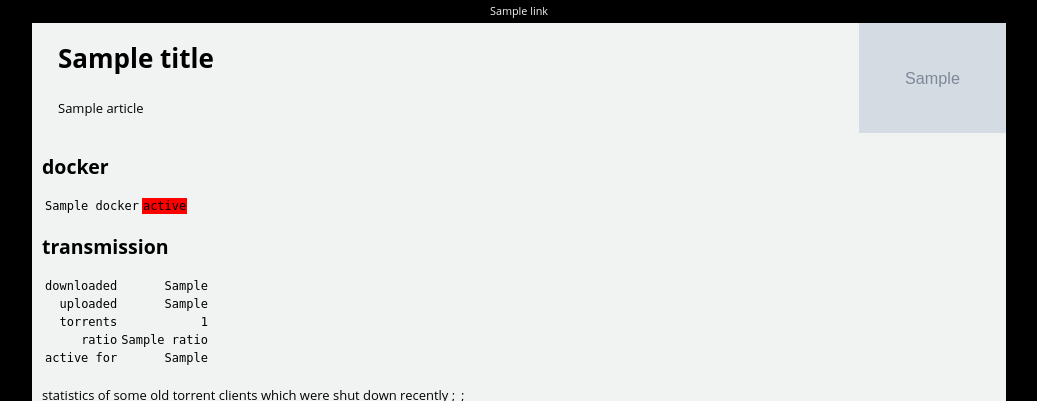
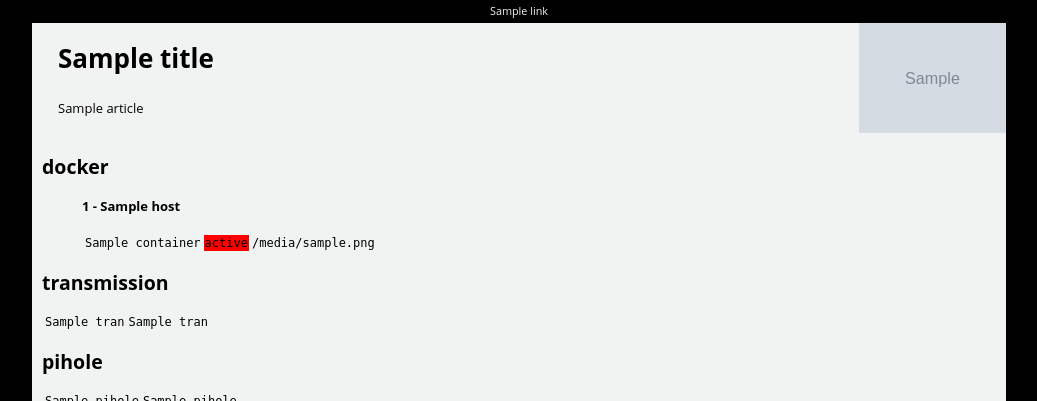
Before and after one commit to jwansek/eda.gay, a Flask app: template templates/services.html.j2 in a window 1280 px wide. Shown: the top 401 px of the page, without its empty margins (121-1158 px from the left). Run offline with Flask 2, Linux system fonts and the light colour scheme; the template is opened without the code that fills it: most values are stand-ins (such as "Sample title", 1, 10 or a date in 2020); grey boxes marked "Sample" are stand-in pictures.

Commit message:
Re-added the services page

```diff
--- a/app.py
+++ b/app.py
@@ -2,7 +2,7 @@ from paste.translogger import TransLogger
 from waitress import serve
 from PIL import Image
 import configparser
-import webbrowser
+import transmission_rpc
 import downloader
 import datetime
 import database
@@ -77,6 +77,17 @@ def index():
 @app.route("/robots.txt")
 def robots():
     return flask.send_from_directory("static", "robots.txt")
+
+@app.route("/services")
+def serve_services():
+    with database.Database() as db:
+        return flask.render_template(
+            "services.html.j2",
+            **get_template_items("services", db),
+            docker = services.get_all_docker_containers(CONFIG.get("ssh", "docker_key_path")),
+            trans = services.get_torrent_stats(),
+            pihole = services.get_pihole_stats()
+        )
 
 @app.route("/discord")
 def discord():
--- a/templates/services.html.j2
+++ b/templates/services.html.j2
@@ -3,96 +3,54 @@
 <article id=statusTables>
     <section id=docker>
         <h2>docker</h2>
-        {% if docker == None %}
-            <p>Couldn't access the docker API. Is sherpa running?</p>
+        <ul>
+            {% for host, containers in docker.items() %}
+                <h4>{{ "%s - %s" % (host[0], host[1]) }}</h4>
+                <table>
+                    {% for name, status, image in containers %}
+                        <tr>
+                            <td>{{ name }}</td>
+                            {% if "Up" in status %}
+                                <td class=running>{{ status }}</td>
                             {% else %}
-            <table>
-                {% for name, status in docker.items() %}
-                    <tr>
-                        <td>{{name}}</td>
-                        {% if status == "running" %}
-                            <td class=running>{{status}}</td>
-                        {% else %}
-                            <td class=notRunning>{{status}}</td>
+                                <td class=notRunning>{{ status }}</td>
                             {% endif %}
+                            <td>{{ image }}</td>
                         </tr>
                     {% endfor %}
                 </table>
-        {% endif %}
+            {% endfor %}
+        </ul>
     </section>
+
     <section id="torrents">
         <h2>transmission</h2>
         {% if trans == None %}
             <p>Couldn't access the transmission API. Is docker container running?</p>
         {% else %}
             <table>
+                {% for k, v in trans.items() %}
                     <tr>
-                    <td>downloaded</td>
-                    <td>{{trans["bytes_dl"]}}</td>
+                        <td>{{ k }}</td>
+                        <td>{{ v }}</td>
                     </tr>
-                <tr>
-                    <td>uploaded</td>
-                    <td>{{trans["bytes_up"]}}</td>
-                </tr>
-                <tr>
-                    <td>torrents</td>
-                    <td>{{trans["num"]}}</td>
-                </tr>
-                <tr>
-                    <td>ratio</td>
-                    <td>{{trans["ratio"]}}</td>
-                </tr>
-                <tr>
-                    <td>active for</td>
-                    <td>{{trans["active_for"]}}</td>
-                </tr>
+                {% endfor %}
             </table>
         {% endif %}
-    <br>
-    <a>statistics of some old torrent clients which were shut down recently ;_;</a>
-    <br>
-    <img src="https://nitter.eda.gay/pic/media%2FFRnF3kcXwAAHE6v.png%3Fname%3Dorig">
-    <img src="https://nitter.eda.gay/pic/media%2FFRnF6I0WUAEq4FD.png%3Fname%3Dorig">
-    <img src="/img/photo_2022-12-07_14-06-03.jpg">
     </section>
+
     <section id=pihole>
         <h2>pihole</h2>
         {% if pihole == None %}
             <p>Couldn't access the pihole API. Is docker container running?</p>
         {% else %}
             <table>
+                {% for k, v in pihole.items() %}
                     <tr>
-                    <td>status</td>
-                    {% if pihole["status"] == "enabled" %}
-                        <td class=running>{{pihole["status"]}}</td>
-                    {% else %}
-                        <td class=notRunning>{{pihole["status"]}}</td>
-                    {% endif %}
+                        <td>{{ k }}</td>
+                        <td>{{ v }}</td>
                     </tr>
-                <tr>
-                    <td>queries</td>
-                    <td>{{pihole["queries"]}}</td>
-                </tr>
-                <tr>
-                    <td>clients</td>
-                    <td>{{pihole["clients"]}}</td>
-                </tr>
-                <tr>
-                    <td>percentage blocked</td>
-                    <td>{{pihole["percentage"]}}%</td>
-                </tr>
-                <tr>
-                    <td>blocked requests</td>
-                    <td>{{pihole["blocked"]}}</td>
-                </tr>
-                <tr>
-                    <td>domains in blocklist</td>
-                    <td>{{pihole["domains"]}}</td>
-                </tr>
-                <tr>
-                    <td>last updated</td>
-                    <td>{{pihole["last_updated"]}}</td>
-                </tr>
+                {% endfor %}
             </table>
         {% endif %}
     </section>
```
Also changed, not shown: requirements.txt (+4 -4 lines), services.py (+71 -3 lines), static/index.md (+2 -0 lines), 1 other file. Lines whose indentation alone changed are shown as unchanged.
